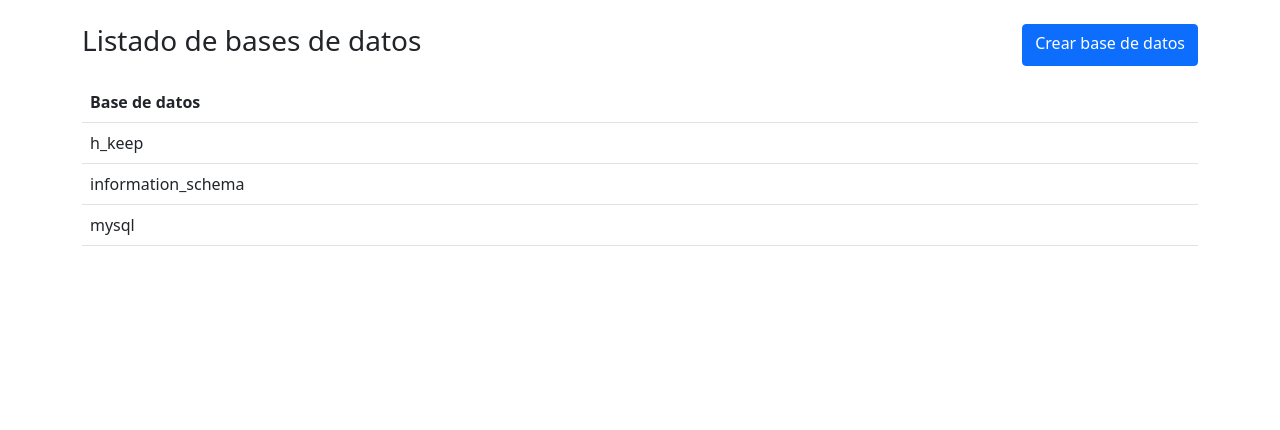
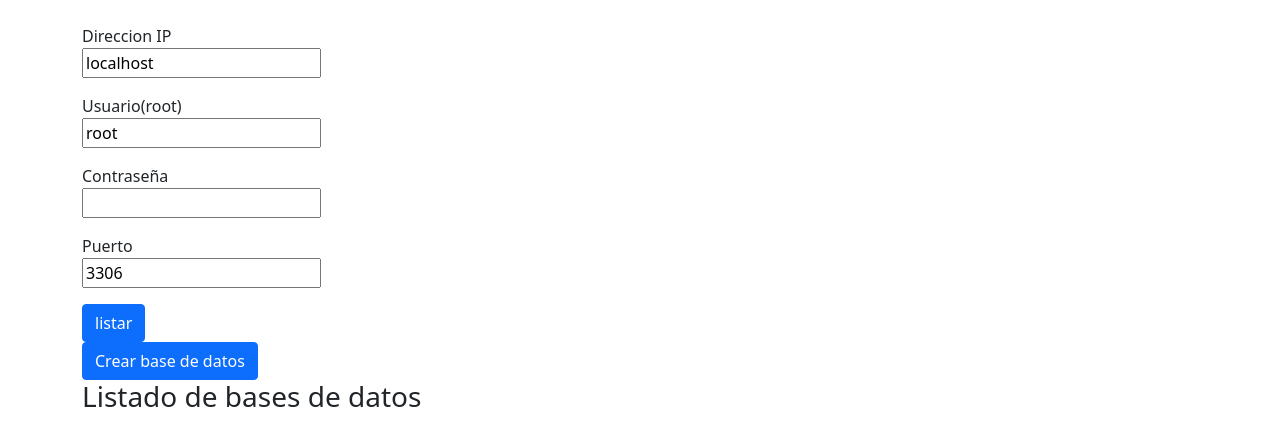
Before and after one commit to nicojurao/parcial2, a Flask app: page / in a window 1280 px wide. Shown: the top 430 px of the page. Run offline with Flask 2, Linux system fonts and the light colour scheme.

Commit message:
actualizacion

```diff
--- a/app.py
+++ b/app.py
@@ -6,45 +6,34 @@ from models import users
 app = Flask(__name__)
 app.secret_key = b'_5#y2L"F4Q8z\n\xec]/'
 
+###############################################################
+
 @app.get('/')
+def inicio():
+
+    return render_template('index.html')
+
+###############################################################
+
+@app.route('/listar',methods=['POST'])
 def mostrarDB():
-    dataUsers = users.getAllUsers()
+    dataDB = users.listarDB()
 
-    return render_template('index.html', users = dataUsers)
+    return render_template('index.html', users = dataDB)
 
-
-
+###############################################################
 
 @app.get('/crear')
 def crearDB():
     return render_template('crearDB.html')
 
-
-
+###############################################################
 
 @app.route('/guardar',methods=['POST'])
 def guardarDB():
+    users.guardarDB()
 
-    nombre = request.form['namedb']
-    direccion = request.form['ip']
-    usuario = request.form['user']
-    contrasena = request.form['pass']
-
-
-    DB = mysql.connector.connect(
-    host=f'{direccion}',
-    user=f'{usuario}',
-    password=f'{contrasena}',
-    database='',
-    port=3306
-    )
-
-    cursor=DB.cursor(dictionary=True)
-
-    cursor.execute(f"CREATE DATABASE {nombre}")
-    DB.commit()
-    cursor.close()
-    return redirect('/crear')
+    return render_template('index.html')
 
 
 app.run(debug=True)
--- a/models/users.py
+++ b/models/users.py
@@ -2,27 +2,47 @@ import mysql.connector
 from flask import Flask, render_template, request, redirect, flash
 
 
-DB = mysql.connector.connect(
-    host='localhost',
-    user='root',
-    password='',
+
+
+def listarDB():
+
+    direccion = request.form['ip']
+    usuario = request.form['user']
+    contrasena = request.form['pass']
+    puerto = request.form['port']
+
+    DB = mysql.connector.connect(
+    host=f'{direccion}',
+    user=f'{usuario}',
+    password=f'{contrasena}',
     database='',
-    port=3306
-)
-
-def getAllUsers():
-
+    port=f'{puerto}'
+    )
     cursor = DB.cursor(dictionary=True)
 
     cursor.execute('SHOW DATABASES')
 
     return cursor.fetchall()
 
-def addDB():
+def guardarDB():
 
-    cursor = DB.cursor(dictionary=True)
+    nombre = request.form['namedb']
+    direccion = request.form['ip']
+    usuario = request.form['user']
+    contrasena = request.form['pass']
 
-    cursor.execute('CREATE DATABASE gomenasai;')
 
+    DB = mysql.connector.connect(
+    host=f'{direccion}',
+    user=f'{usuario}',
+    password=f'{contrasena}',
+    database='',
+    port=3306
+    )
+
+    cursor=DB.cursor(dictionary=True)
+
+    cursor.execute(f"CREATE DATABASE {nombre}")
     DB.commit()
     cursor.close()
+    return redirect('/crear')
--- a/templates/index.html
+++ b/templates/index.html
@@ -5,11 +5,35 @@ Listado de bases de datos
 {% endblock %}
 
 {% block content %}
+
 <div class="container mt-4">
+
     <div class="d-flex justify-content-between">
-        <h1 class="h3">Listado de bases de datos</h1>
-        <a class="btn btn-primary" href="/crear">Crear base de datos</a>
+
+
+        <form action="/listar" method="post">
+            <div class="mb-3">
+
+
+                <label for="localhost">Direccion IP</label>
+                <div class="mb-3">  <input type="text" name="ip" value="localhost"><br/>    </div>
+
+                <label for="usuario">Usuario(root)</label>
+                <div class="mb-3">  <input type="text" name="user" value="root"><br/>    </div>
+
+                <label for="contraseña">Contraseña</label>
+                <div class="mb-3">  <input type="text" name="pass"><br/>    </div>
+
+                <label for="puerto">Puerto</label>
+                <div class="mb-3">  <input type="text" name="port" value="3306"><br/>    </div>
+            </div>
+
+            <button class="btn btn-primary" type="submit">listar</button>
+
+        </form>
     </div>
+    <div> <a class="btn btn-primary" href="/crear">Crear base de datos</a> </br> </div>
+    <h1 class="h3">Listado de bases de datos</h1>
 
 
 
```
Also changed, not shown: controllers/users.py (+8 -3 lines), templates/crearDB.html (+7 -6 lines), usuarios.sql (deleted, +0 -16 lines).
